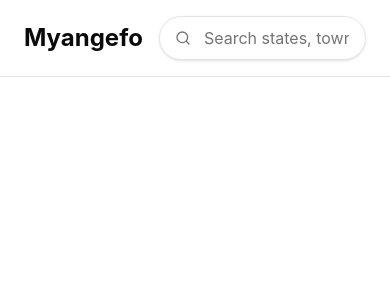
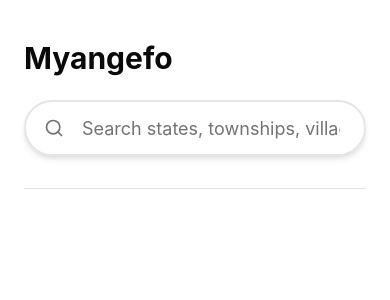
Before and after one commit to Mr-Zer0/myangefo, a React (Vite) app: page /search in a window 390 px wide. Shown: the top 300 px of the page. Built offline with nearby package versions, Linux system fonts and the light colour scheme.

Commit message:
Move result page's search box from nav bar to top of the result for better for mobile

```diff
--- a/src/pages/SearchResults.tsx
+++ b/src/pages/SearchResults.tsx
@@ -95,19 +95,17 @@ function SearchResults() {
   }, []);
 
   return (
-    <div className="min-h-svh w-full">
-      {/* Search header */}
-      <div className="sticky top-0 z-20 border-b bg-background px-6 py-4">
-        <div className="mx-auto flex max-w-4xl items-center gap-4">
+    <div className="min-h-svh w-full px-6">
+      <div className="mx-auto max-w-3xl pt-10">
         <h1
-            className="cursor-pointer text-2xl font-bold"
+          className="cursor-pointer text-3xl font-bold"
           onClick={() => navigate("/")}
         >
           {t("app.title")}
         </h1>
 
-          <div ref={containerRef} className="relative flex-1">
-            <Search className="absolute left-4 top-1/2 h-4 w-4 -translate-y-1/2 text-muted-foreground" />
+        <div ref={containerRef} className="relative mt-6">
+          <Search className="absolute left-5 top-1/2 h-5 w-5 -translate-y-1/2 text-muted-foreground" />
           <Input
             type="text"
             value={query}
@@ -115,16 +113,16 @@ function SearchResults() {
             onKeyDown={handleKeyDown}
             onFocus={() => suggestions.length > 0 && setShowSuggestions(true)}
             placeholder={t("search.placeholder")}
-              className="h-11 rounded-full border pl-11 pr-4 shadow-sm focus-visible:shadow-md focus-visible:ring-0 focus-visible:border-primary"
+            className="h-14 rounded-full border-2 pl-14 pr-6 text-lg shadow-md transition-shadow focus-visible:shadow-lg focus-visible:ring-0 focus-visible:border-primary hover:shadow-lg"
           />
 
           {showSuggestions && (
-              <div className="absolute top-full left-0 z-10 mt-1 w-full overflow-hidden rounded-xl border bg-popover shadow-lg">
+            <div className="absolute top-full left-0 z-10 mt-2 w-full overflow-hidden rounded-xl border bg-popover shadow-lg">
               <ul className="max-h-72 overflow-y-auto py-1">
                 {suggestions.map((r) => (
                   <li
                     key={`${r.type}-${r.pcode}`}
-                      className="flex cursor-pointer items-center gap-3 px-4 py-2 hover:bg-accent"
+                    className="flex cursor-pointer items-center gap-3 px-5 py-3 hover:bg-accent"
                     onClick={() => {
                       const name =
                         suggestLang === "mm" ? r.name_mm : r.name_en;
@@ -132,7 +130,7 @@ function SearchResults() {
                       submitSearch(name);
                     }}
                   >
-                      <Search className="h-3.5 w-3.5 shrink-0 text-muted-foreground" />
+                    <Search className="h-4 w-4 shrink-0 text-muted-foreground" />
                     <span className="truncate text-sm">
                       {(suggestLang === "mm" ? r.breadcrumb_mm : r.breadcrumb_en).join(" / ")}
                     </span>
@@ -145,11 +143,8 @@ function SearchResults() {
             </div>
           )}
         </div>
-        </div>
-      </div>
 
-      {/* Results */}
-      <div className="mx-auto max-w-4xl px-6 py-6">
+        <div className="mt-8 border-t pt-6">
         {loading && (
           <div className="flex items-center gap-2 text-muted-foreground">
             <Loader2 className="h-4 w-4 animate-spin" />
@@ -197,6 +192,7 @@ function SearchResults() {
           ))}
         </div>
       </div>
+    </div>
   );
 }
 
```
Lines whose indentation alone changed are shown as unchanged.
